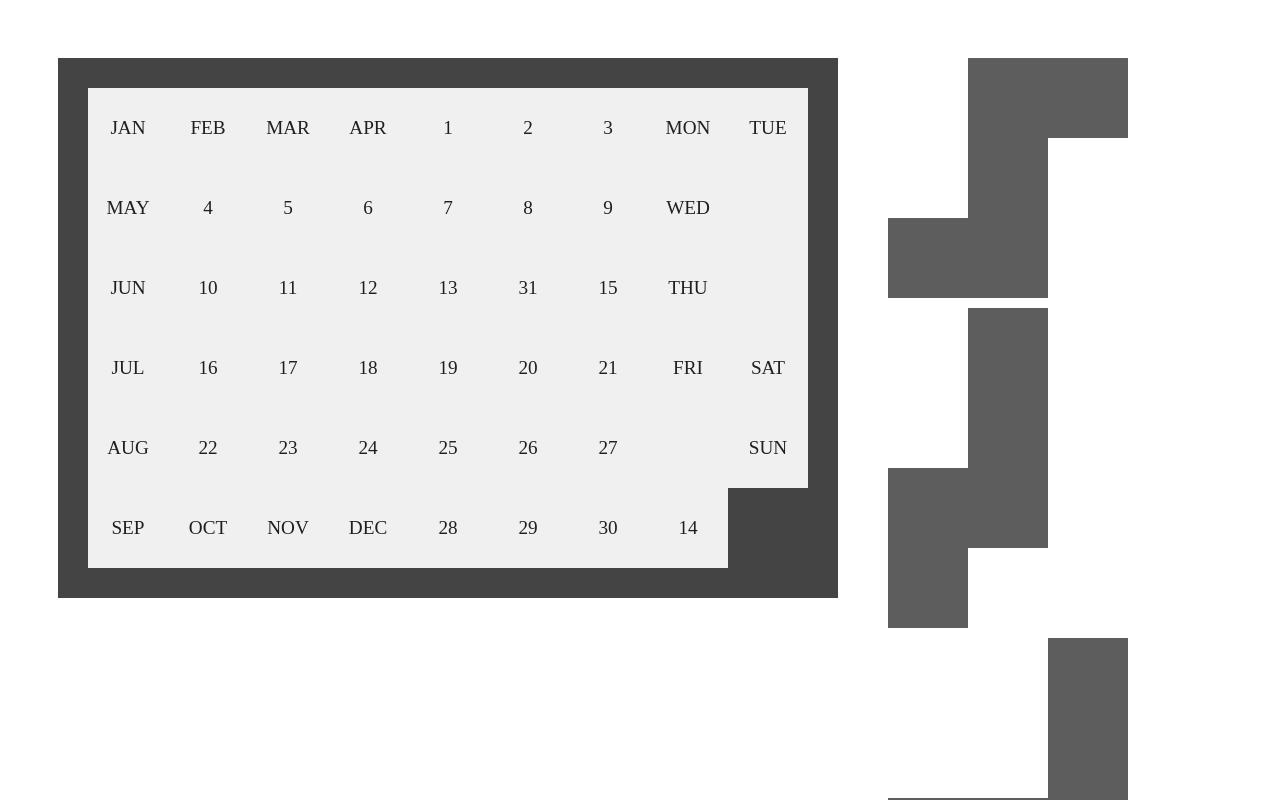
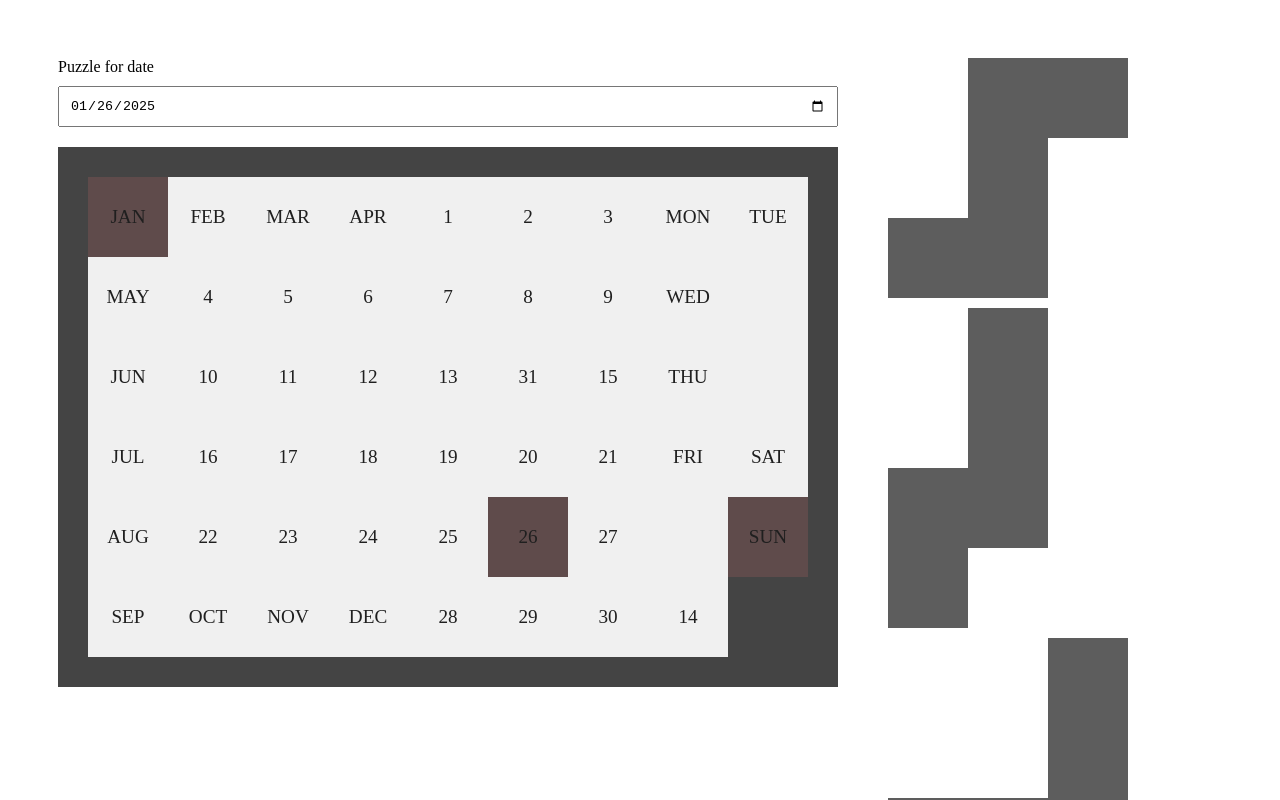
Before and after one commit to rdinkar/calendar-puzzle, a React (Vite) app: page / in a window 1280 px wide. Shown: the top 800 px of the page. Built offline with nearby package versions, Linux system fonts and the light colour scheme.

Commit message:
custom date option added

```diff
--- a/src/App.css
+++ b/src/App.css
@@ -12,6 +12,18 @@
 .puzzle-board-boundary {
   padding: 30px;
   background-color: #444;
+}
+
+.gap-2 {
+  gap: 20px;
+}
+
+.gap-1 {
+  gap: 10px;
+}
+
+.p-1 {
+  padding: 10px;
 }
 
 .puzzle-container {
@@ -37,8 +49,13 @@
   border: 0px solid #000;
 }
 
-.puzzle-cell.selected:not(.fixed-piece) {
+.puzzle-cell.selected:not(.fixed-piece):not(.restricted-piece) {
   border-color: blue;
+}
+
+.puzzle-cell.restricted-piece {
+  background-color: #5f4b4b;
+  border-color: #5f4b4b;
 }
 
 .puzzle-cell.fixed-piece {
--- a/src/App.tsx
+++ b/src/App.tsx
@@ -6,8 +6,14 @@ import { BoardPlacedPieces } from "./types";
 import { getInitialBoard } from "./utils";
 
 function App() {
-  const [placedPieces, setPlacedPieces] =
-    useState<BoardPlacedPieces>(getInitialBoard);
+  const today = new Date();
+  const formattedDate = today.toISOString().split("T")[0];
+  const [puzzleDate, setPuzzleDate] = useState<string>(formattedDate);
+
+  const [placedPieces, setPlacedPieces] = useState<BoardPlacedPieces>(() =>
+    getInitialBoard(puzzleDate)
+  );
+
   const placedPiecesId = useMemo(() => {
     const res: {
       [key: string]: boolean;
@@ -21,9 +27,27 @@ function App() {
     }
     return res;
   }, [placedPieces]);
+
+  const onPuzzleDateChange = (e: React.ChangeEvent<HTMLInputElement>) => {
+    setPuzzleDate(e.target.value);
+    setPlacedPieces(getInitialBoard(e.target.value));
+  };
+
   return (
     <div className="app-container">
-      <Board placedPieces={placedPieces} setPlacedPieces={setPlacedPieces} />
+      <div className="flex-col gap-2">
+        <div className="flex-col gap-1">
+          <label htmlFor="puzzle-date">Puzzle for date</label>
+          <input
+            id="puzzle-date"
+            type="date"
+            value={puzzleDate}
+            onChange={onPuzzleDateChange}
+            className="p-1"
+          />
+        </div>
+        <Board placedPieces={placedPieces} setPlacedPieces={setPlacedPieces} />
+      </div>
       <PiecesContainer placedPiecesId={placedPiecesId} />
     </div>
   );
--- a/src/Board.tsx
+++ b/src/Board.tsx
@@ -1,4 +1,4 @@
-import { board, fixedPiece } from "./data";
+import { board, fixedPiece, restrictedPiece } from "./data";
 import { useEffect, useState } from "react";
 import {
   getBorderClasses,
@@ -111,6 +111,10 @@ export const Board = ({
                   placedPieces[i][j]?.pieceId === fixedPiece.id
                     ? "fixed-piece"
                     : ""
+                } ${
+                  placedPieces[i][j]?.pieceId === restrictedPiece.id
+                    ? "restricted-piece"
+                    : ""
                 } ${isHighlighted(i, j) ? "highlight-hover" : ""} ${
                   placedPieces[i][j] ? "cell-placed" : ""
                 } ${getBorderClasses(placedPieces, [i, j])} ${
--- a/src/data.ts
+++ b/src/data.ts
@@ -232,6 +232,11 @@ export const fixedPiece = {
   cords: [[1]],
 };
 
+export const restrictedPiece = {
+  id: "x",
+  cords: [[1]],
+};
+
 export const flipCords = (cords: number[][]) => {
   return cords.map((row) => [...row].reverse());
 };
--- a/src/utils.ts
+++ b/src/utils.ts
@@ -1,5 +1,5 @@
 import { COLS, ROWS } from "./constant";
-import { board, fixedPiece } from "./data";
+import { board, fixedPiece, restrictedPiece } from "./data";
 import { BoardPlacedPieces, HoveredPiece } from "./types";
 
 export const getValidCords = (x: number, y: number, pieceCords: number[][]) => {
@@ -28,6 +28,10 @@ export const isNewBoardValid = (
     });
   });
   return !isError;
+};
+
+export const isBoardComplete = (board: BoardPlacedPieces) => {
+  return board.every((row) => row.every((col) => col !== null));
 };
 
 export const getNewBoard = (
@@ -63,8 +67,27 @@ export const removePieceFromBoard = (
   return newBoard;
 };
 
-export const getInitialBoard = (): BoardPlacedPieces => {
-  const newBoard: BoardPlacedPieces = board.map((row) => row.map(() => null));
+const getDateComparableValues = (restrictedDate: string) => {
+  const date = new Date(restrictedDate);
+  const month = date.toLocaleString("en-US", { month: "short" }).toUpperCase();
+  const day = date.getDate().toString();
+  const weekday = date
+    .toLocaleString("en-US", { weekday: "short" })
+    .toUpperCase();
+  return [month, day, weekday];
+};
+
+export const getInitialBoard = (restrictedDate: string): BoardPlacedPieces => {
+  const comparableValues = getDateComparableValues(restrictedDate);
+  const newBoard: BoardPlacedPieces = board.map((row) =>
+    row.map((colValue) =>
+      comparableValues.includes(colValue?.display)
+        ? {
+            pieceId: restrictedPiece.id,
+          }
+        : null
+    )
+  );
   newBoard[board.length - 1][board[0].length - 1] = {
     pieceId: fixedPiece.id,
   };
```
